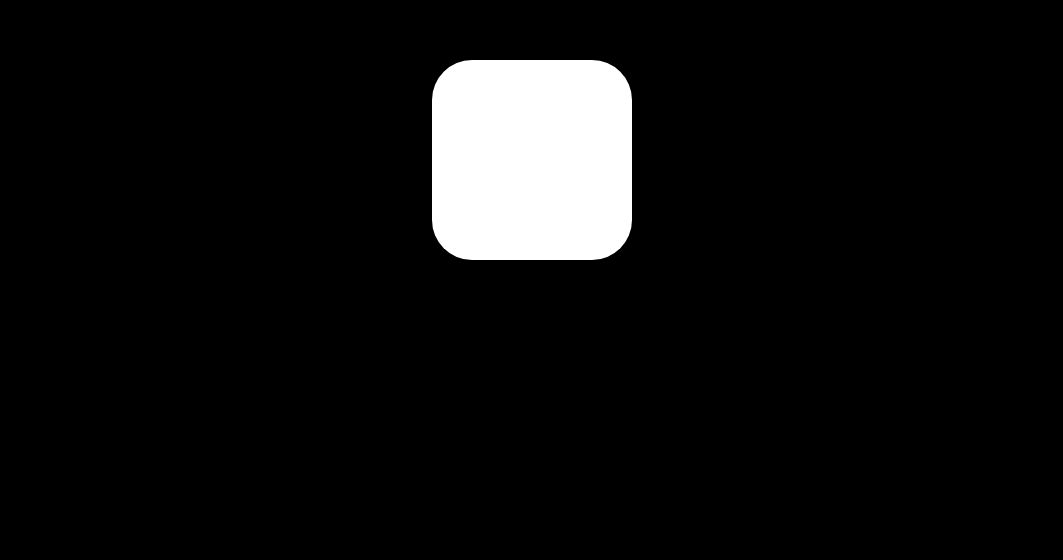
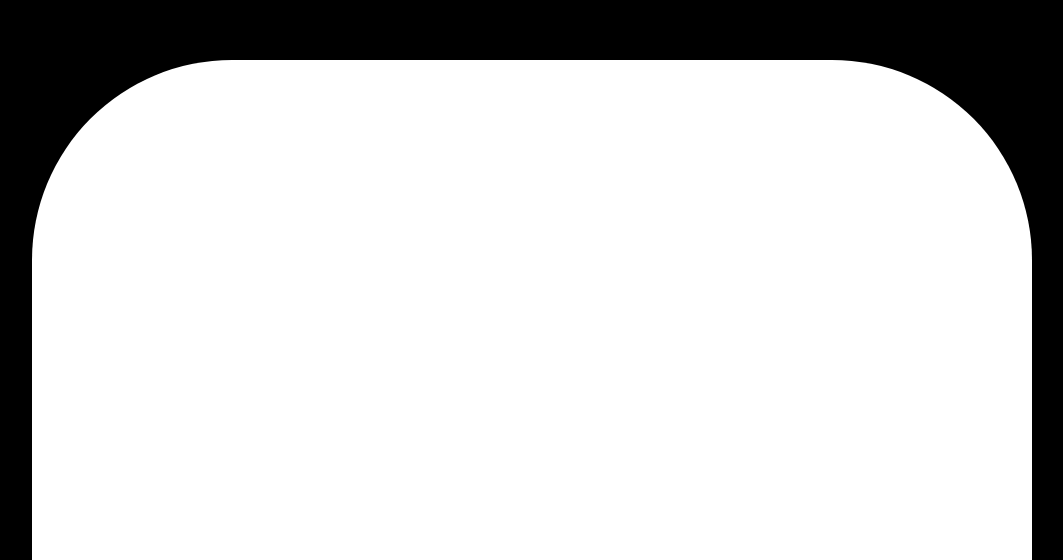
Before and after one commit to kimdoyoep/sexy-sisters-react, a React (Create React App) app: page / in a window 1280 px wide. Shown: the part 240-800 px from the top of the page, without its empty margins (108-1171 px from the left). Built offline with nearby package versions, Linux system fonts and the light colour scheme.

Commit message:
Study React 8.10

```diff
--- a/src/App.tsx
+++ b/src/App.tsx
@@ -1,5 +1,6 @@
 import styled, { createGlobalStyle } from 'styled-components';
-import { motion, useMotionValue, useTransform } from "framer-motion"
+import { motion, useMotionValue, useScroll, useTransform } from "framer-motion"
+import { useEffect } from 'react';
 
 const Globalstyle = createGlobalStyle`
 
@@ -62,8 +63,8 @@ a {
 }
 `;
 
-const Wrapper = styled.div`
-  height: 100vh;
+const Wrapper = styled(motion.div)`
+  height: 200vh;
   width: 100vw;
   display: flex;
   justify-content: center;
@@ -90,7 +91,9 @@ const boxVariants = {
 
 function App() {
   const x = useMotionValue(0);
-  const potato = useTransform(x, [-800, 0, 800], [2, 1, 0])
+  const rotateZ = useTransform(x, [-800, 800], [360, -360])
+  const {scrollYProgress} = useScroll();
+  const scale = useTransform(scrollYProgress, [0, 1], [1, 5])
   return (
     <>
       <Globalstyle />
@@ -98,7 +101,7 @@ function App() {
         <Box
         drag="x"
         dragSnapToOrigin
-        style={{x: x, scale: potato}}
+        style={{x: x, rotateZ, scale}}
         >
         </Box>
       </Wrapper>
```
